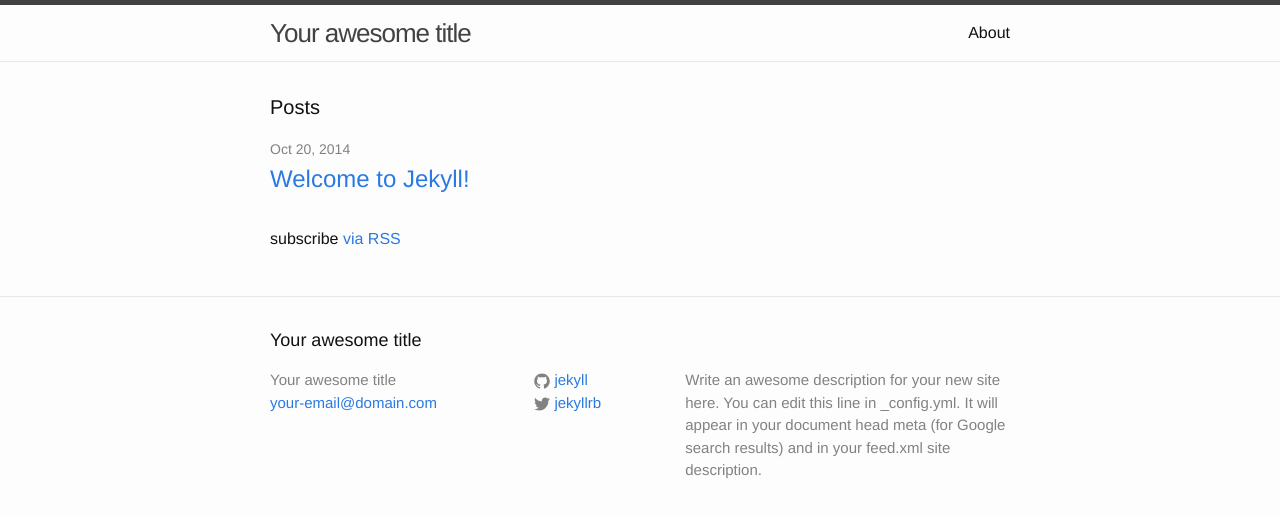
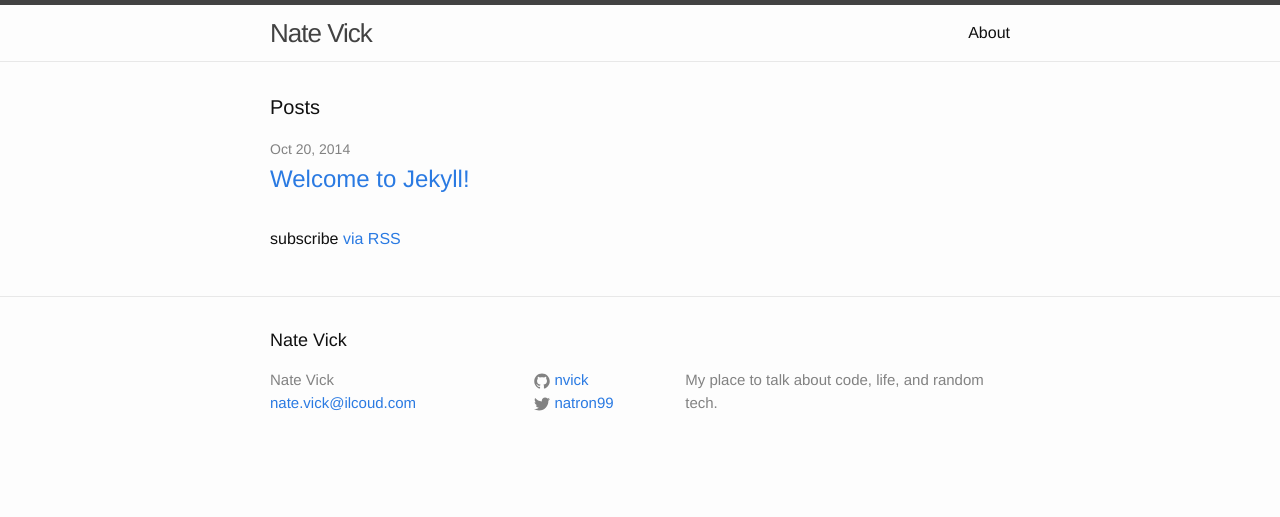
Before and after one commit to natevick/nvick.github.old, a Jekyll site: the page built from index.html, in a window 1280 px wide. Shown: the top 517 px of the page. Built offline with Jekyll 4.4.1, drawn with Linux system fonts in a browser that asks for light colours.

Commit message:
updated the config.yml

```diff
--- a/_config.yml
+++ b/_config.yml
@@ -1,14 +1,12 @@
 # Site settings
-title: Your awesome title
-email: your-email@domain.com
+title: Nate Vick
+email: nate.vick@ilcoud.com
 description: > # this means to ignore newlines until "baseurl:"
-  Write an awesome description for your new site here. You can edit this
-  line in _config.yml. It will appear in your document head meta (for
-  Google search results) and in your feed.xml site description.
+  My place to talk about code, life, and random tech.
 baseurl: "" # the subpath of your site, e.g. /blog/
 url: "http://yourdomain.com" # the base hostname & protocol for your site
-twitter_username: jekyllrb
-github_username:  jekyll
+twitter_username: natron99
+github_username: nvick
 
 # Build settings
 markdown: kramdown
```
